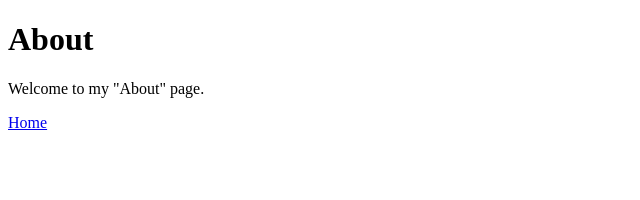
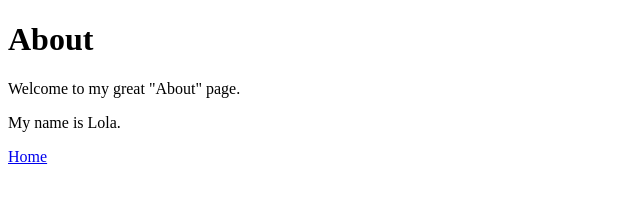
Before and after one commit to LolaToerpe/lolatoerpe.github.io, a plain HTML site: page about.html in a window 1280 px wide. Shown: the whole page, without its empty margins (0-640 px from the left). Drawn offline with Linux system fonts and the light colour scheme.

Commit message:
Improved the About page

```diff
--- a/about.html
+++ b/about.html
@@ -8,7 +8,8 @@
 </head>
 <body>
     <h1>About</h1>
-    <p>Welcome to my "About" page.</p>
+    <p>Welcome to my great "About" page.</p>
+    <p>My name is Lola.</p>
     <a href="index.html">Home</a><! Ha a href-hez az idézőjelbe (a "index.html" helyett) csak egy / jelet teszek, akkor szintén a főoldalra dob vissza a link használatakor.>
 </body>
 </html>
```
